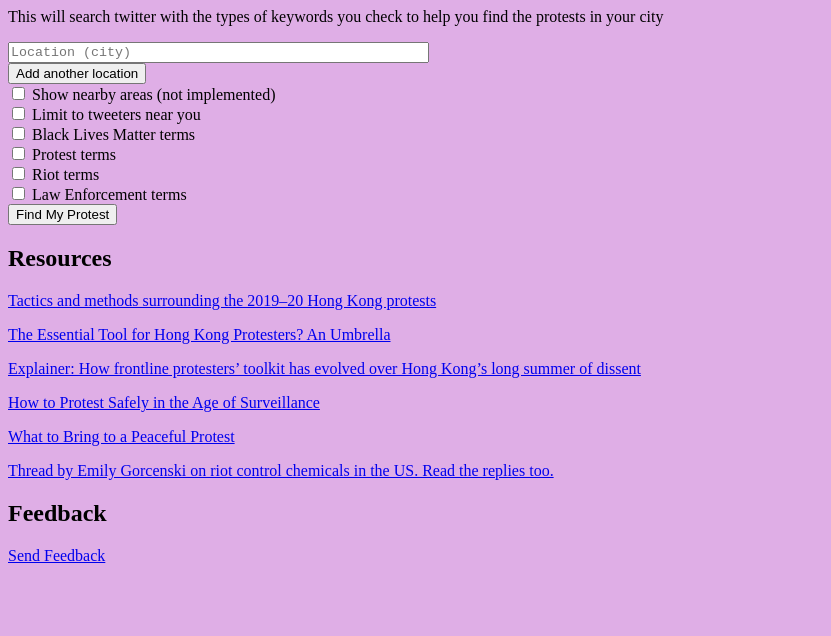
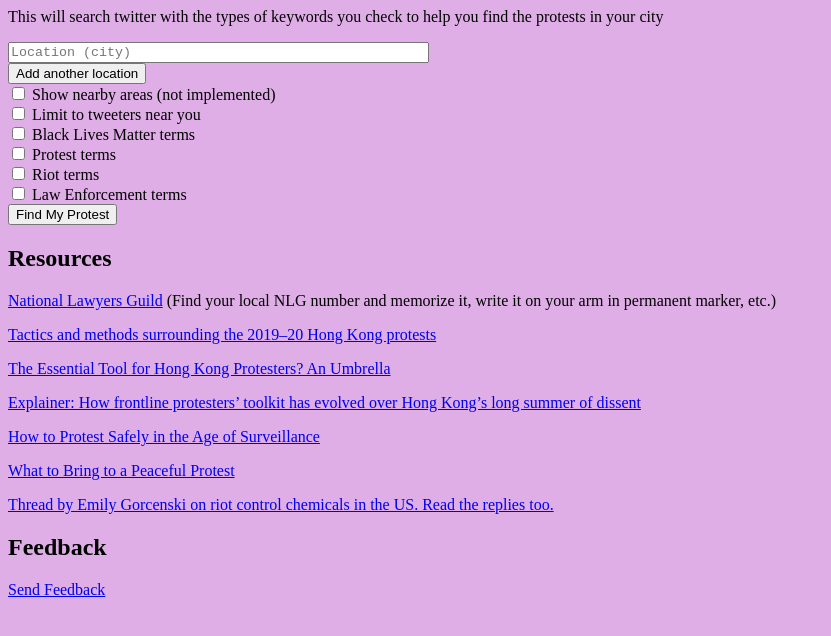
Before and after one commit to eiais/tranarchist, a plain HTML site: page findmyprotest.html in a window 1280 px wide. Shown: the whole page, without its empty margins (0-831 px from the left). Drawn offline with Linux system fonts and the light colour scheme.

Commit message:
Adds NLG link

```diff
--- a/findmyprotest.html
+++ b/findmyprotest.html
@@ -111,6 +111,10 @@
 		<div>
 			<h2>Resources</h2>
 			<p>
+				<a href="https://www.nlg.org/chapters/">National Lawyers Guild</a>
+				(Find your local NLG number and memorize it, write it on your arm in permanent marker, etc.)
+			</p>
+			<p>
 				<a href="https://en.wikipedia.org/wiki/Tactics_and_methods_surrounding_the_2019%E2%80%9320_Hong_Kong_protests">Tactics and methods surrounding the 2019–20 Hong Kong protests</a>
 			</p>
 			<p>
```
